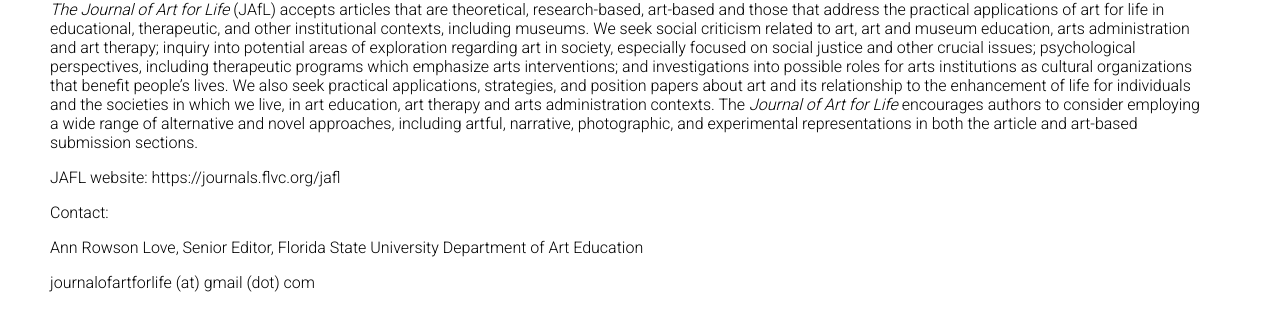
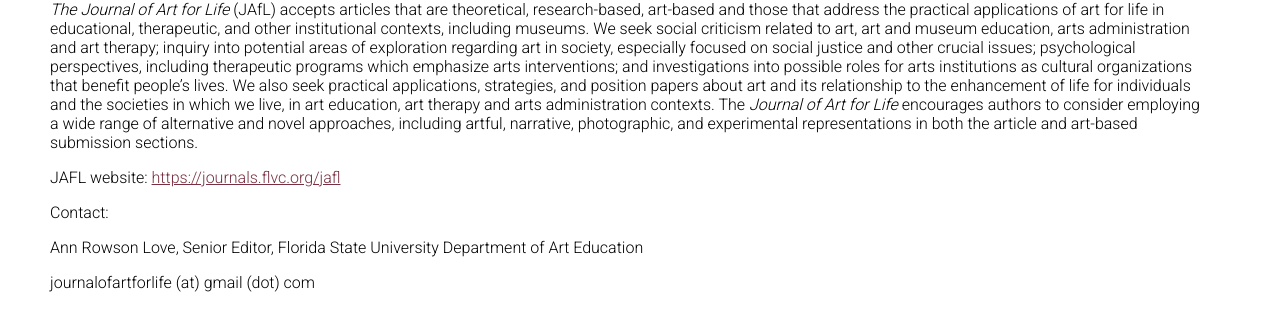
Before and after one commit to fsulibpub/fsulibpub.github.io, a Jekyll site: the page built from _journals/jafl.md, in a window 1280 px wide. Shown: the part 508-839 px from the top of the page. Built offline with Jekyll 4.4.1, drawn with Linux system fonts in a browser that asks for light colours.

```diff
--- a/_journals/jafl.md
+++ b/_journals/jafl.md
@@ -10,7 +10,7 @@ The *Journal of Art for Life* (JAFL) is an international, refereed journal focus
 
 *The Journal of Art for Life* (JAfL) accepts articles that are theoretical, research-based, art-based and those that address the practical applications of art for life in educational, therapeutic, and other institutional contexts, including museums. We seek social criticism related to art, art and museum education, arts administration and art therapy; inquiry into potential areas of exploration regarding art in society, especially focused on social justice and other crucial issues; psychological perspectives, including therapeutic programs which emphasize arts interventions; and investigations into possible roles for arts institutions as cultural organizations that benefit people’s lives. We also seek practical applications, strategies, and position papers about art and its relationship to the enhancement of life for individuals and the societies in which we live, in art education, art therapy and arts administration contexts.  The *Journal of Art for Life* encourages authors to consider employing a wide range of alternative and novel approaches, including artful, narrative, photographic, and experimental representations in both the article and art-based submission sections.
 
-JAFL website: https://journals.flvc.org/jafl
+JAFL website: <https://journals.flvc.org/jafl>
 
 Contact:
 
```
